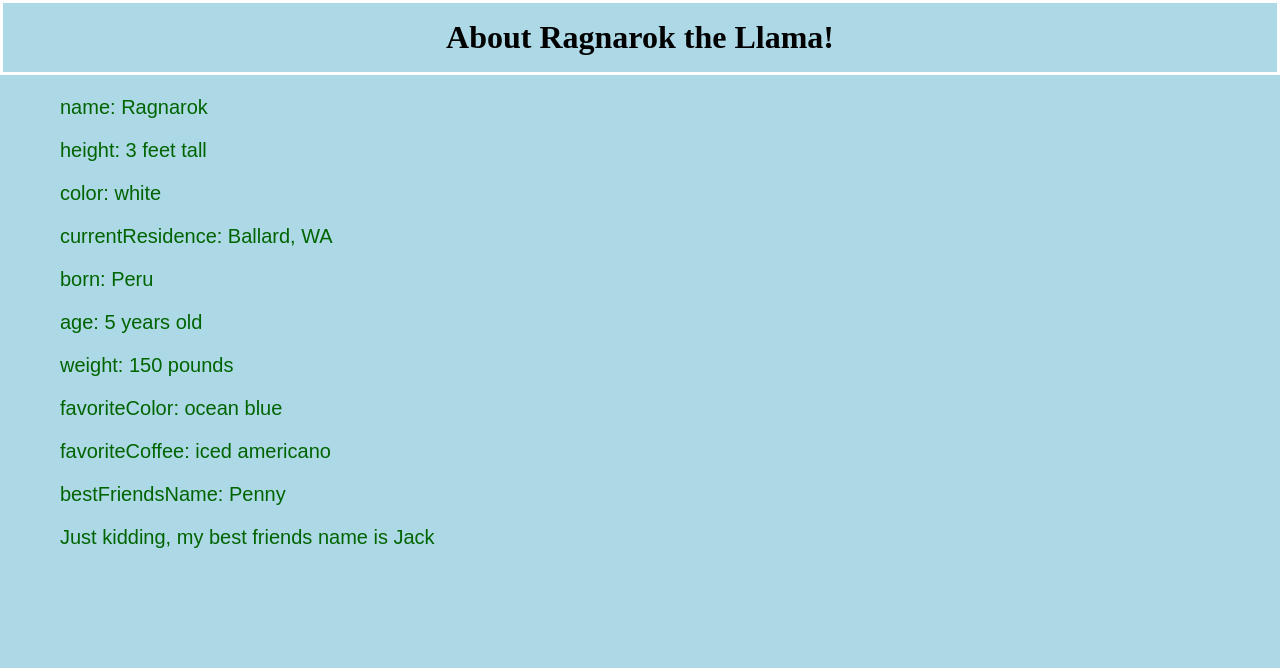
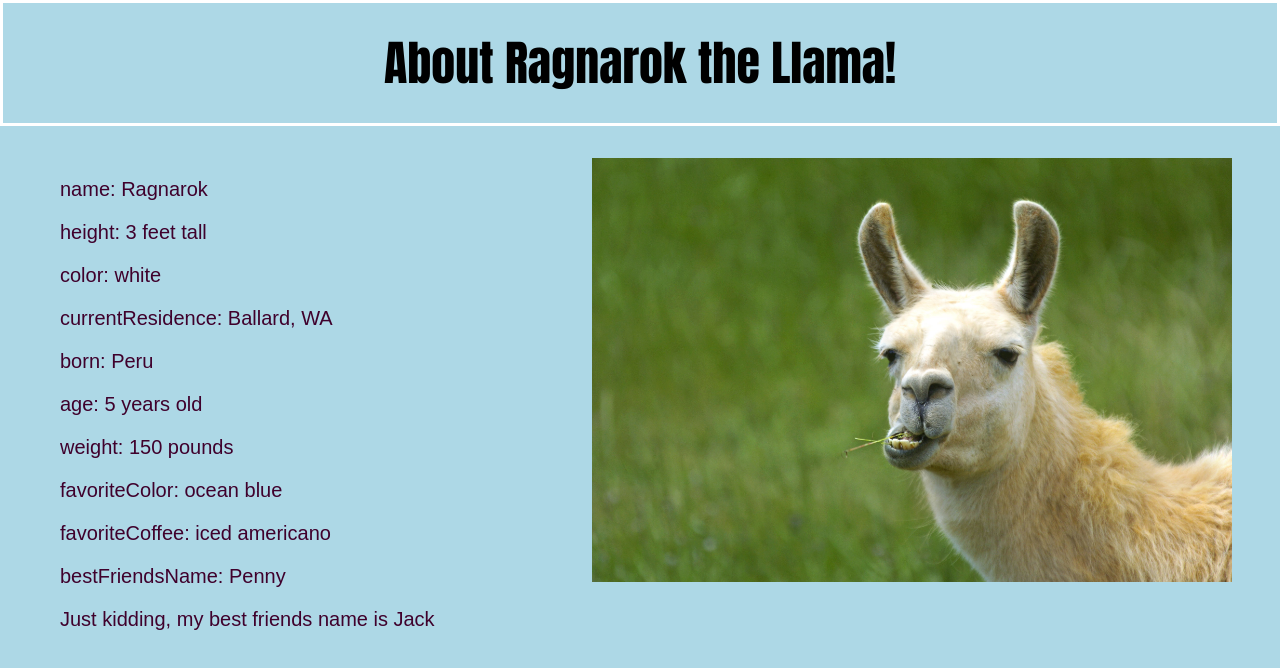
Before and after one commit to betsyolaussen/document_ready, a plain HTML site: page index.html in a window 1280 px wide. Drawn offline with Linux system fonts and the light colour scheme.

Commit message:
added photo

```diff
--- a/index.html
+++ b/index.html
@@ -14,6 +14,8 @@
           <p v-if="showFriendsName==false">Just kidding, my best friends name is Jack</p>
         </div>
 
+        <img src="ragnarok.jpg" alt="picture of a llama" class="picture">
+
         <script src="vue.js"></script>
         <script src="script.js"></script>
     </body>
--- a/script.js
+++ b/script.js
@@ -16,7 +16,7 @@ new Vue ({
         showFriendsName: false,
 
         styleObject: {
-            color: "darkgreen"
+            color: "#3f012c"
         }
     }
 });
--- a/style.css
+++ b/style.css
@@ -11,10 +11,20 @@ h1 {
     border-color: white;
     padding: .5em;
     margin-top: 0px;
+    font-family: Impact, Haettenschweiler, 'Arial Narrow Bold', sans-serif;
+    font-size: 3em;
 }
 
 #llamaFacts {
     margin-left: 3em;
+    position: absolute;
     font-size: 20px;
     font-family: sans-serif;
 }
+
+.picture {
+    height: 50%x;
+    width: 50%;
+    float: right;
+    margin-right: 3em;
+}
```
Also changed, not shown: ragnarok.jpg (added).
